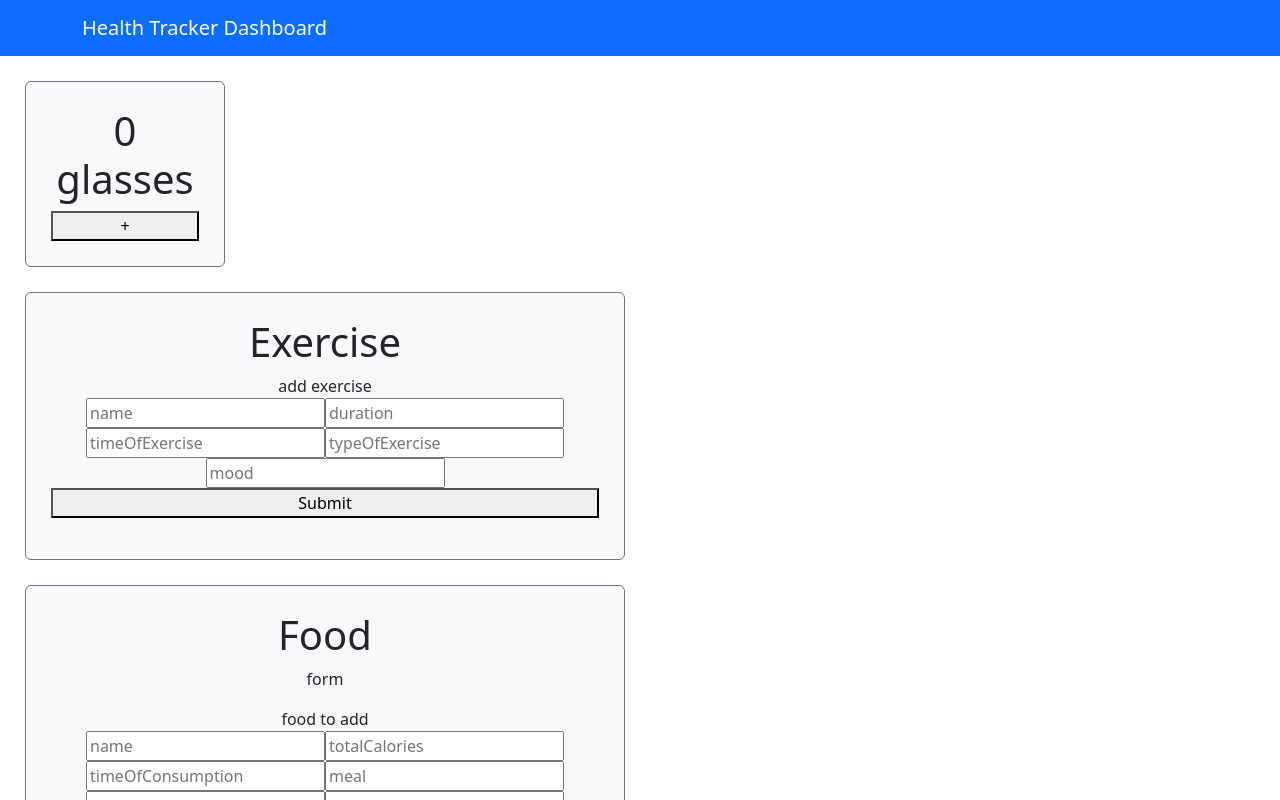
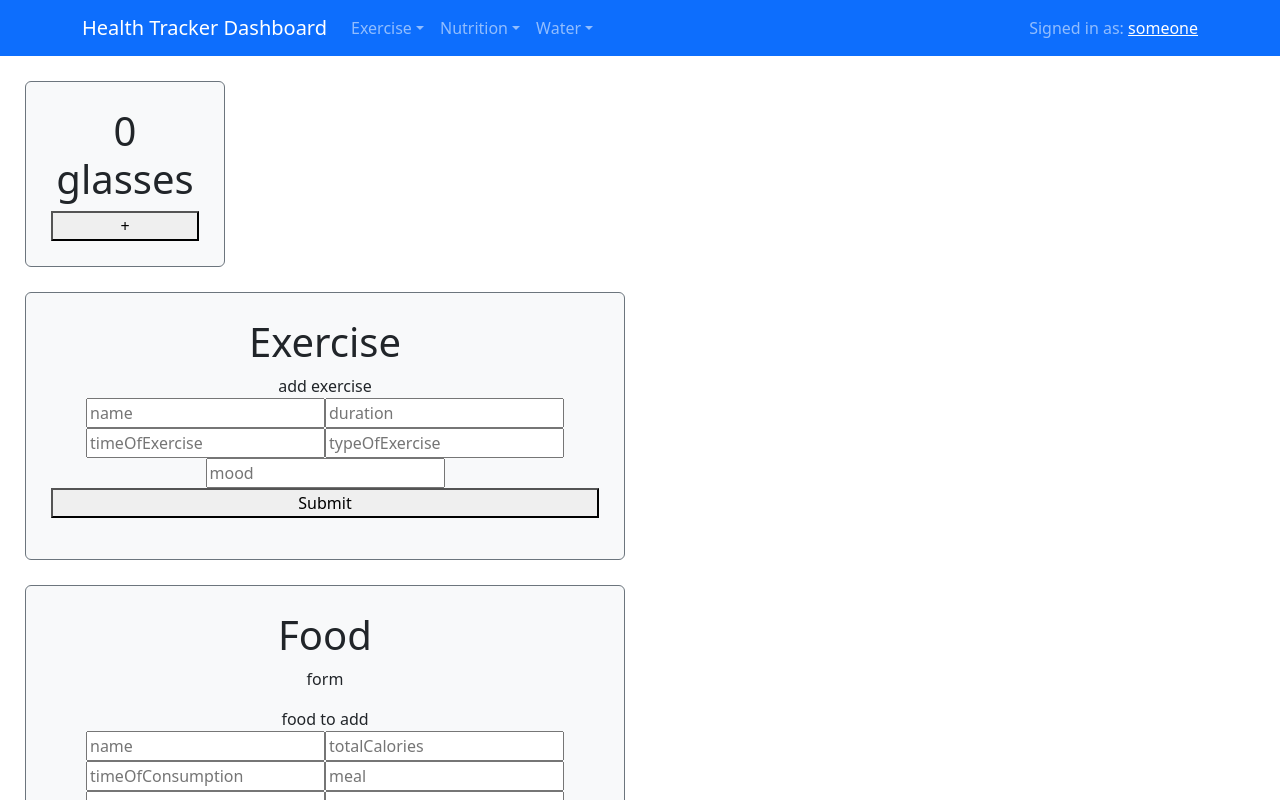
Before and after one commit to blee2125/health-tracker-dashboard, a React (Create React App) app: page / in a window 1280 px wide. Shown: the top 800 px of the page. Built offline with nearby package versions, Linux system fonts and the light colour scheme.

Commit message:
add future links to navbar

```diff
--- a/src/components/NavBar.js
+++ b/src/components/NavBar.js
@@ -2,6 +2,8 @@ import React from 'react'
 import Navbar from 'react-bootstrap/Navbar'
 import Container from 'react-bootstrap/Container';
 import Nav from 'react-bootstrap/Nav';
+import NavDropdown from 'react-bootstrap/NavDropdown';
+
 
 const NavBar = () => {
 
@@ -10,8 +12,27 @@ const NavBar = () => {
             <Container>
                 <Navbar.Brand href="#home">Health Tracker Dashboard</Navbar.Brand>
                 <Nav className="me-auto">
-
+                    <NavDropdown title="Exercise" id="navbarScrollingDropdown">
+                        <NavDropdown.Item href="#doesnotwork">Exercise Home</NavDropdown.Item>
+                        <NavDropdown.Item href="#doesnotwork">Add Exercise</NavDropdown.Item>
+                        <NavDropdown.Item href="#doesnotwork">another link</NavDropdown.Item>
+                    </NavDropdown>
+                    <NavDropdown title="Nutrition" id="navbarScrollingDropdown">
+                        <NavDropdown.Item href="#doesnotwork">Nutrition Home</NavDropdown.Item>
+                        <NavDropdown.Item href="#doesnotwork">Add Nutrition</NavDropdown.Item>
+                        <NavDropdown.Item href="#doesnotwork">another link</NavDropdown.Item>
+                    </NavDropdown>
+                    <NavDropdown title="Water" id="navbarScrollingDropdown">
+                        <NavDropdown.Item href="#doesnotwork">Water Home</NavDropdown.Item>
+                        <NavDropdown.Item href="#doesnotwork">Add Water</NavDropdown.Item>
+                        <NavDropdown.Item href="#doesnotwork">another link</NavDropdown.Item>
+                    </NavDropdown>
                 </Nav>
+                <Navbar.Collapse className="justify-content-end">
+                    <Navbar.Text>
+                        Signed in as: <a href="#login">someone</a>
+                    </Navbar.Text>
+                </Navbar.Collapse>
             </Container>
         </Navbar>
     )
```
